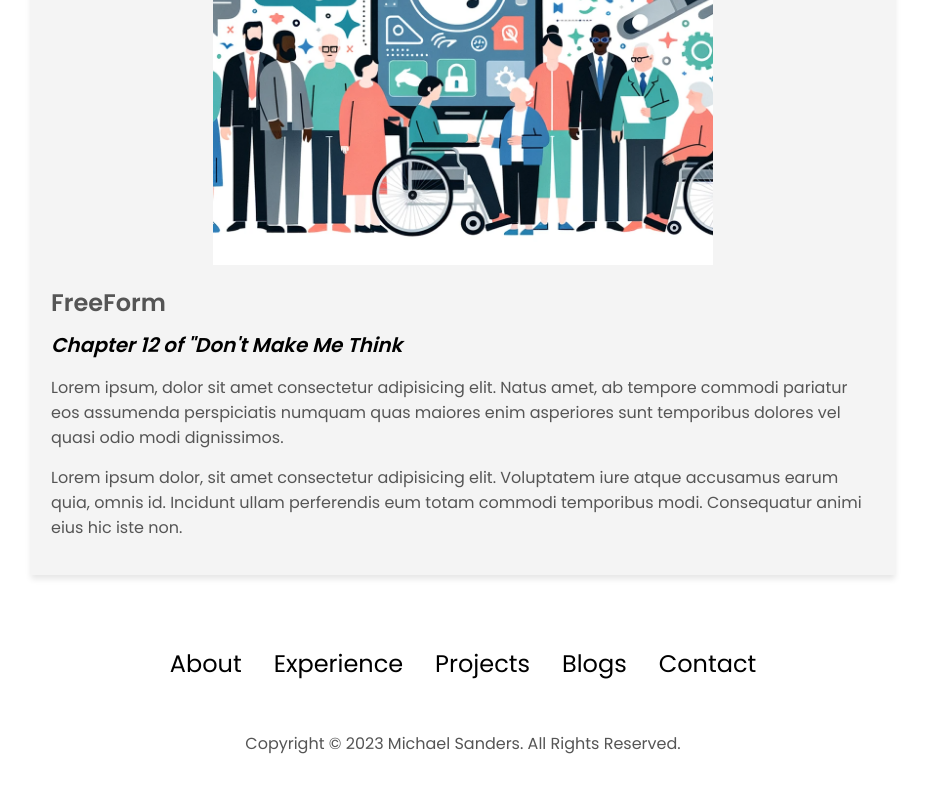
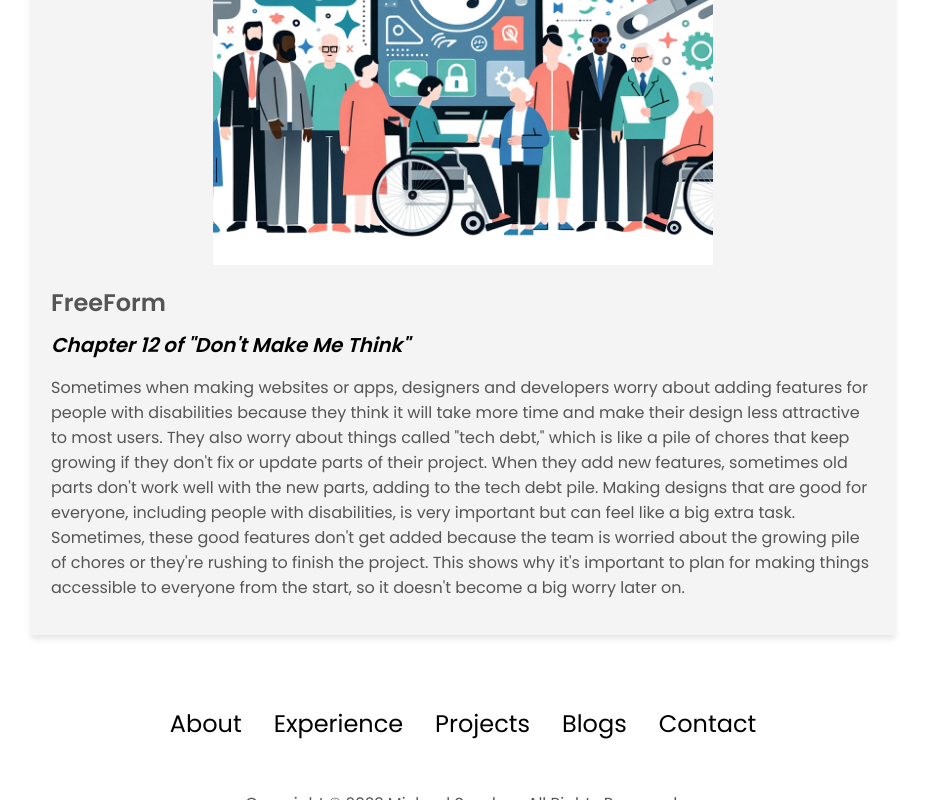
Before and after one commit to MichaelSanders08/MichaelSanders08.github.io, a plain HTML site: page Reading_Inclusive.html in a window 1280 px wide. Shown: the part 547-1347 px from the top of the page, without its empty margins (177-1102 px from the left). Drawn offline with Linux system fonts and the light colour scheme.

Commit message:
update inclusive design

```diff
--- a/Reading_Inclusive.html
+++ b/Reading_Inclusive.html
@@ -103,19 +103,22 @@
           </div>
           <div class="blog-summary">
             <h2 class="experience-sub-title blog-title">FreeForm</h2>
-            <h3>Chapter 12 of "Don't Make Me Think</h3>
+            <h3>Chapter 12 of "Don't Make Me Think"</h3>
             <p>
-              Lorem ipsum, dolor sit amet consectetur adipisicing elit. Natus
-              amet, ab tempore commodi pariatur eos assumenda perspiciatis
-              numquam quas maiores enim asperiores sunt temporibus dolores vel
-              quasi odio modi dignissimos.
-            </p>
-
-            <p>
-              Lorem ipsum dolor, sit amet consectetur adipisicing elit.
-              Voluptatem iure atque accusamus earum quia, omnis id. Incidunt
-              ullam perferendis eum totam commodi temporibus modi. Consequatur
-              animi eius hic iste non.
+              Sometimes when making websites or apps, designers and developers
+              worry about adding features for people with disabilities because
+              they think it will take more time and make their design less
+              attractive to most users. They also worry about things called
+              "tech debt," which is like a pile of chores that keep growing if
+              they don't fix or update parts of their project. When they add new
+              features, sometimes old parts don't work well with the new parts,
+              adding to the tech debt pile. Making designs that are good for
+              everyone, including people with disabilities, is very important
+              but can feel like a big extra task. Sometimes, these good features
+              don't get added because the team is worried about the growing pile
+              of chores or they're rushing to finish the project. This shows why
+              it's important to plan for making things accessible to everyone
+              from the start, so it doesn't become a big worry later on.
             </p>
           </div>
           <div class="btn-container"></div>
```
